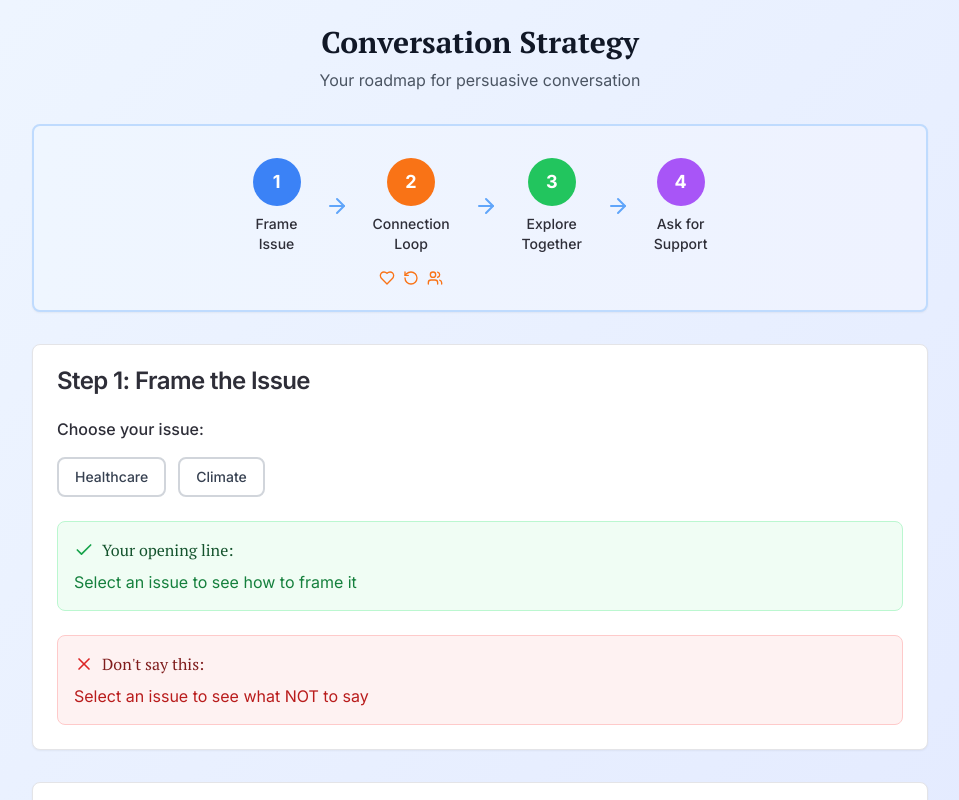
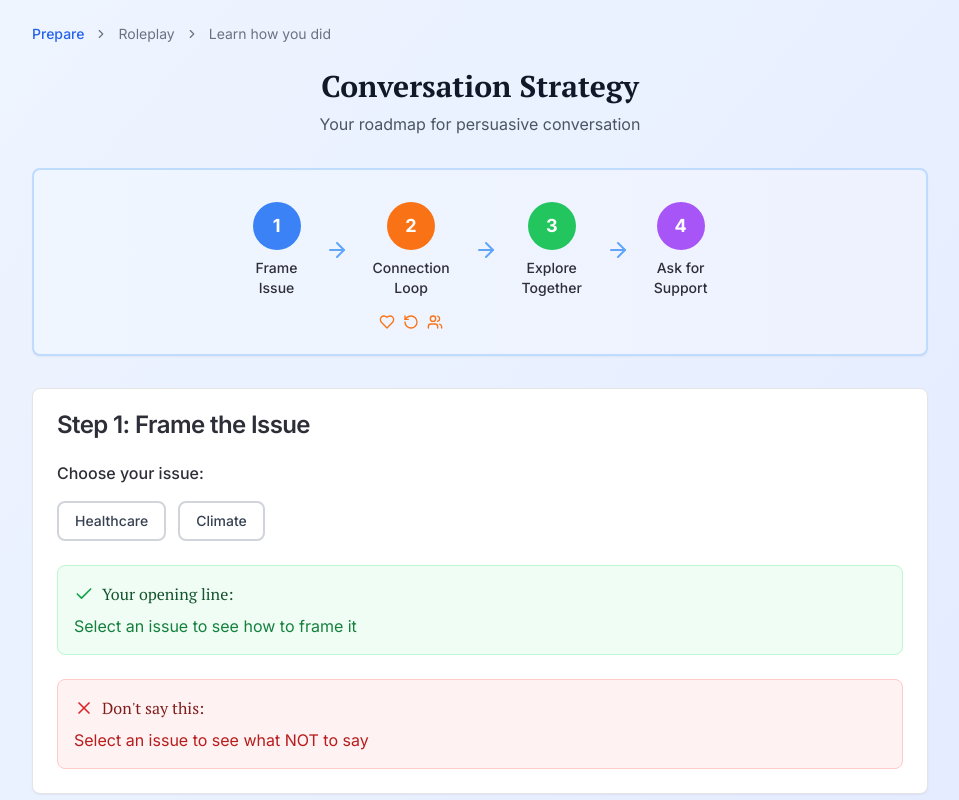
Before and after one commit to djechlin/empathy-wins-dialogue, a React (Vite) app: page /preparation in a window 1280 px wide. Shown: the top 800 px of the page, without its empty margins (160-1119 px from the left). Built offline with nearby package versions, Linux system fonts and the light colour scheme; a web font is replaced by a local one.

Commit message:
Add breadcrumb to Preparation page
Added a breadcrumb navigation at the top of the Preparation page, displaying the sequence: Prepare -> Roleplay -> Learn how you did.

```diff
--- a/src/pages/Preparation.tsx
+++ b/src/pages/Preparation.tsx
@@ -1,8 +1,10 @@
+
 import { Button } from '@/ui/button';
 import { Card, CardContent, CardHeader, CardTitle } from '@/ui/card';
 import { Label } from '@/ui/label';
 import { RadioGroup, RadioGroupItem } from '@/ui/radio-group';
 import { Select, SelectContent, SelectItem, SelectTrigger, SelectValue } from '@/ui/select';
+import { Breadcrumb, BreadcrumbList, BreadcrumbItem, BreadcrumbLink, BreadcrumbSeparator, BreadcrumbPage } from '@/ui/breadcrumb';
 import { ArrowRight, Heart, RotateCcw, Users, Check, X } from 'lucide-react';
 import { useState } from 'react';
 import { useNavigate, useSearchParams } from 'react-router-dom';
@@ -60,6 +62,25 @@ const Preparation = () => {
   return (
     <div className="min-h-screen bg-gradient-to-br from-blue-50 to-indigo-100 p-6">
       <div className="max-w-4xl mx-auto">
+        {/* Breadcrumb Navigation */}
+        <div className="mb-6">
+          <Breadcrumb>
+            <BreadcrumbList>
+              <BreadcrumbItem>
+                <BreadcrumbPage className="font-medium text-blue-600">Prepare</BreadcrumbPage>
+              </BreadcrumbItem>
+              <BreadcrumbSeparator />
+              <BreadcrumbItem>
+                <BreadcrumbLink className="text-gray-500">Roleplay</BreadcrumbLink>
+              </BreadcrumbItem>
+              <BreadcrumbSeparator />
+              <BreadcrumbItem>
+                <BreadcrumbLink className="text-gray-500">Learn how you did</BreadcrumbLink>
+              </BreadcrumbItem>
+            </BreadcrumbList>
+          </Breadcrumb>
+        </div>
+
         <div className="text-center mb-8">
           <h1 className="text-3xl font-bold text-gray-900 mb-2">Conversation Strategy</h1>
           <p className="text-gray-600">Your roadmap for persuasive conversation</p>
```
